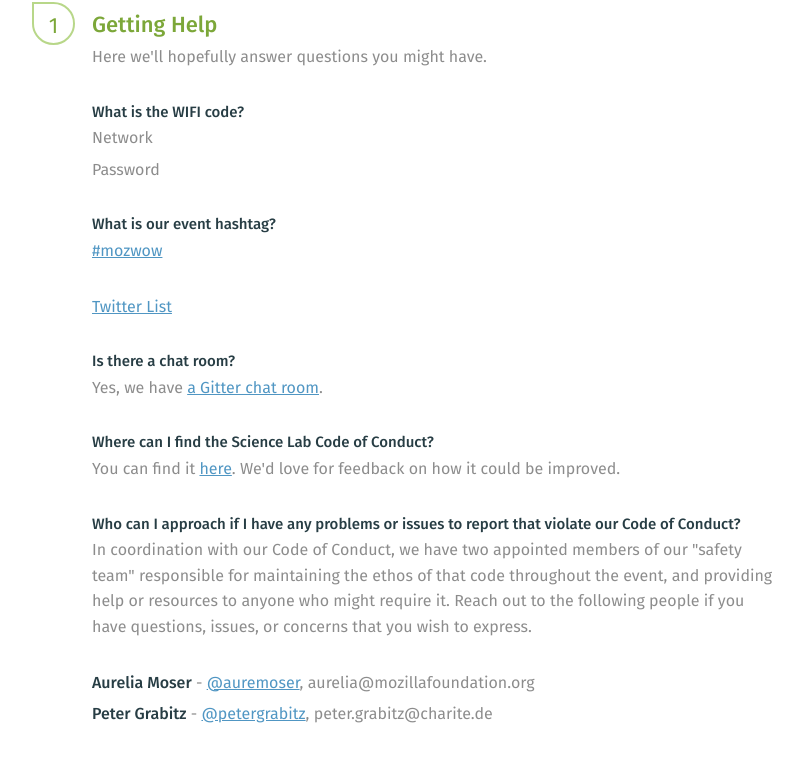
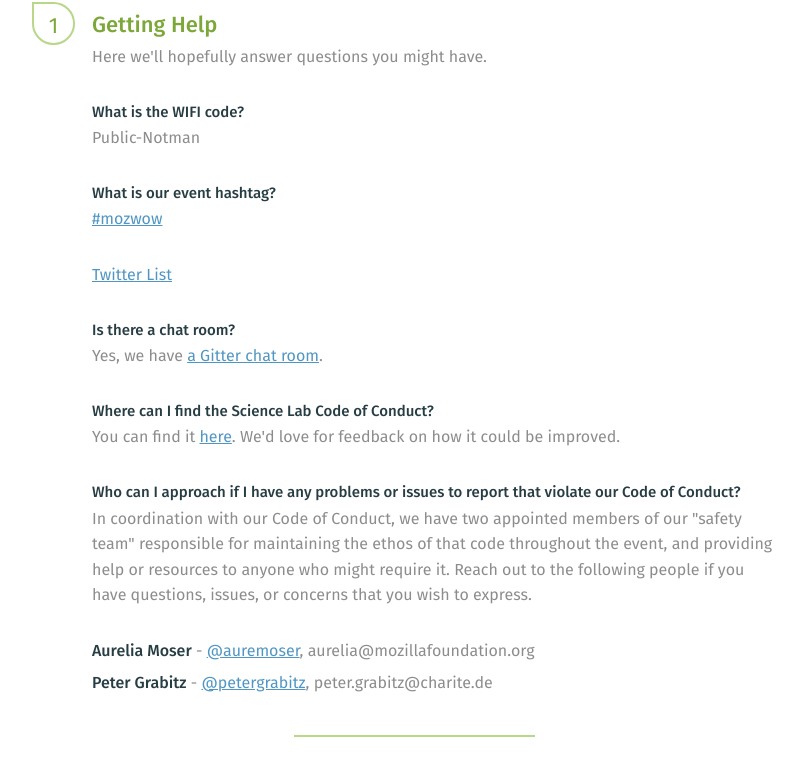
Before and after one commit to mozillascience/WOW-2017, a plain HTML site: page index.html in a window 1280 px wide. Shown: the part 1237-2001 px from the top of the page, without its empty margins (263-1066 px from the left). Drawn offline with nearby package versions, Linux system fonts and the light colour scheme; a script that the page names is missing.

Commit message:
update index slides for wifi

```diff
--- a/index.html
+++ b/index.html
@@ -108,8 +108,7 @@
             <li>
               <h2>What is the WIFI code?</h2>
                 <ul>
-                  <li>Network</li>
-                  <li>Password</li>
+                  <li>Public-Notman</li>
                 </ul>
             </li>
             <li>
```
